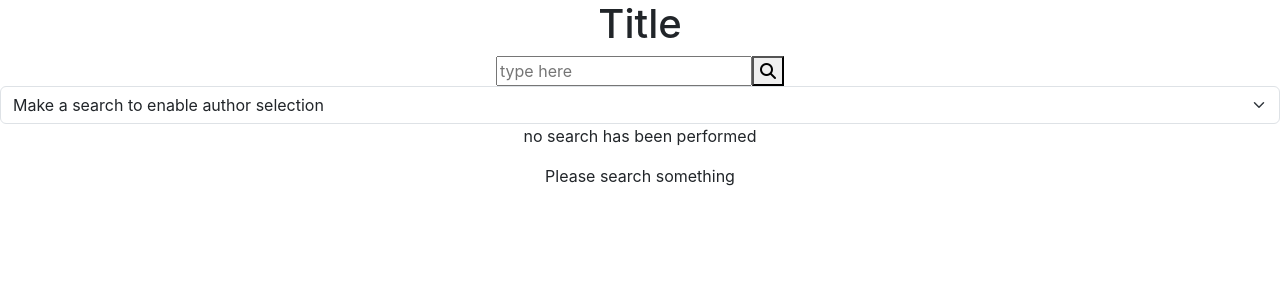
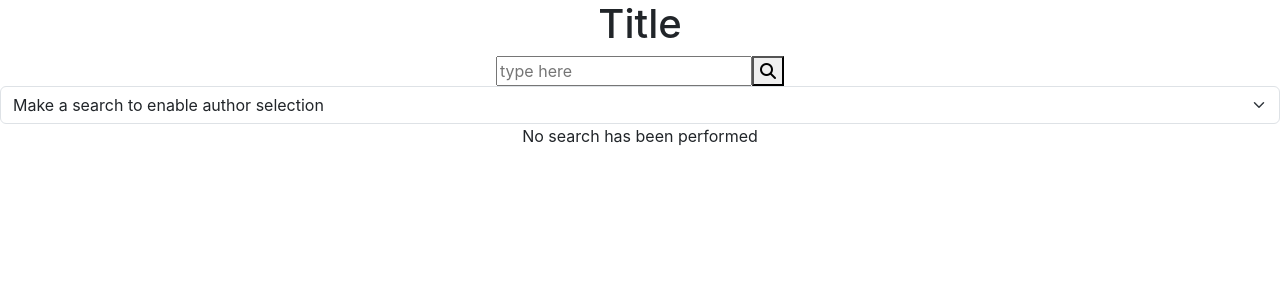
Before and after one commit to TylerHsia/CFA, a React (Create React App) app in the folder cfa_assessment_app/: page / in a window 1280 px wide. Shown: the top 300 px of the page. Built offline with nearby package versions, Linux system fonts and the light colour scheme.

Commit message:
Code cleanup

```diff
--- a/cfa_assessment_app/src/App.js
+++ b/cfa_assessment_app/src/App.js
@@ -23,10 +23,7 @@
       document.getElementById("results-count").innerHTML = "";
       setResultsState([]);
       let authorSet = new Set();
-      document.getElementById("display-text").innerHTML = "loading";
-      // get a callback when the server responds
       xhr.addEventListener("load", () => {
-        // update the state of the component with the result here
         let result = JSON.parse(xhr.response);
         populateResults(result);
 
@@ -36,7 +33,6 @@
         let defaultOption = document.createElement("option");
         defaultOption.innerHTML = selectAuthorText;
         authorSelect.appendChild(defaultOption);
-        // console.log(result);
         if (result?.length) {
           result.map(poem => authorSet.add(poem.author));
           authors = Array.from(authorSet).sort();
@@ -49,9 +45,7 @@
           }
         }
       })
-      // open the request with the verb and the url
       xhr.open("GET", "https://poetrydb.org/title/" + searchBox.value);
-      // send the request
       xhr.send();
     }
   }
@@ -64,40 +58,20 @@
     if (searchBox.value && e?.target?.value && e.target.value !== selectAuthorText) {
       document.getElementById("results-count").innerHTML = "";
       setResultsState([]);
-      document.getElementById("display-text").innerHTML = "loading";
-      // get a callback when the server responds
       xhr.addEventListener("load", () => {
-        // update the state of the component with the result here
         // console.log(xhr.response);
         let result = JSON.parse(xhr.response);
         populateResults(result);
         document.getElementById("results-count").innerHTML += " by " + e.target.value;
       })
-      // open the request with the verb and the url
       xhr.open("GET", "https://poetrydb.org/title,author/" + searchBox.value + ";" + e.target.value);
-      // send the request
       xhr.send();
     }
   }
 
   function populateResults(result) {
     console.log(resultState);
-    document.getElementById("display-text").innerHTML = "";
     if (result?.length) {
-      // let displayText = document.getElementById("display-text");
-      // for (let poem of result) {
-      //   let title = document.createElement("p");
-      //   title.innerHTML = poem.title;
-      //   displayText.appendChild(title);
-
-      //   let author = document.createElement("p");
-      //   author.innerHTML = "By " + poem.author;
-      //   displayText.appendChild(author);
-
-      //   let lines = document.createElement("p");
-      //   lines.innerHTML = poem.lines.join("<br>");
-      //   displayText.appendChild(lines);
-      // }
       setResultsState(result);
       document.getElementById("results-count").innerHTML = result.length + " poem" + (result.length == 1 ? " was" : "s were") + " found with this title";
     } else {
@@ -120,39 +94,9 @@
         <option>Make a search to enable author selection</option>
       </select>
       <p id="results-count">
-        no search has been performed
+        No search has been performed
       </p>
-      {/* {false ? <p>hello</p> : <p>goodbye</p>} */}
-
-
-
-
       <div className="accordion" id="accordion">
-        {/* <div className="accordion-item">
-          <h2 className="accordion-header" id="headingOne">
-            <button className="accordion-button" type="button" data-bs-toggle="collapse" data-bs-target="#collapseOne" aria-expanded="t" aria-controls="collapseOne">
-              Accordion Item #1
-            </button>
-          </h2>
-          <div id="collapseOne" class="accordion-collapse collapse show" aria-labelledby="headingOne" data-bs-parent="#accordion">
-            <div class="accordion-body">
-              <strong>This is the first item's accordion body.</strong> It is shown by default, until the collapse plugin adds the appropriate classes that we use to style each element. These classes control the overall appearance, as well as the showing and hiding via CSS transitions. You can modify any of this with custom CSS or overriding our default variables. It's also worth noting that just about any HTML can go within the <code>.accordion-body</code>, though the transition does limit overflow.
-            </div>
-          </div>
-        </div>
-        <div class="accordion-item">
-          <h2 class="accordion-header" id="headingTwo">
-            <button class="accordion-button collapsed" type="button" data-bs-toggle="collapse" data-bs-target="#collapseTwo" aria-expanded="false" aria-controls="collapseTwo">
-              Accordion Item #2
-            </button>
-          </h2>
-          <div id="collapseTwo" class="accordion-collapse collapse" aria-labelledby="headingTwo" data-bs-parent="#accordion">
-            <div class="accordion-body">
-              <strong>This is the second item's accordion body.</strong> It is hidden by default, until the collapse plugin adds the appropriate classes that we use to style each element. These classes control the overall appearance, as well as the showing and hiding via CSS transitions. You can modify any of this with custom CSS or overriding our default variables. It's also worth noting that just about any HTML can go within the <code>.accordion-body</code>, though the transition does limit overflow.
-            </div>
-          </div>
-        </div> */}
-
         {resultState.map((poem, index) =>
         (<div key={index} className="accordion-item">
           <h2 className="accordion-header" id="headingOne">
@@ -167,16 +111,6 @@
           </div>
         </div>))}
       </div>
-
-
-
-      {/* {authorsState.map((value, index) => (<p key={index}>{value}</p>))} */}
-
-      <div id="display-div">
-        <div id="display-text">
-          <p>Please search something</p>
-        </div>
-      </div>
     </div>
   );
 }
```
